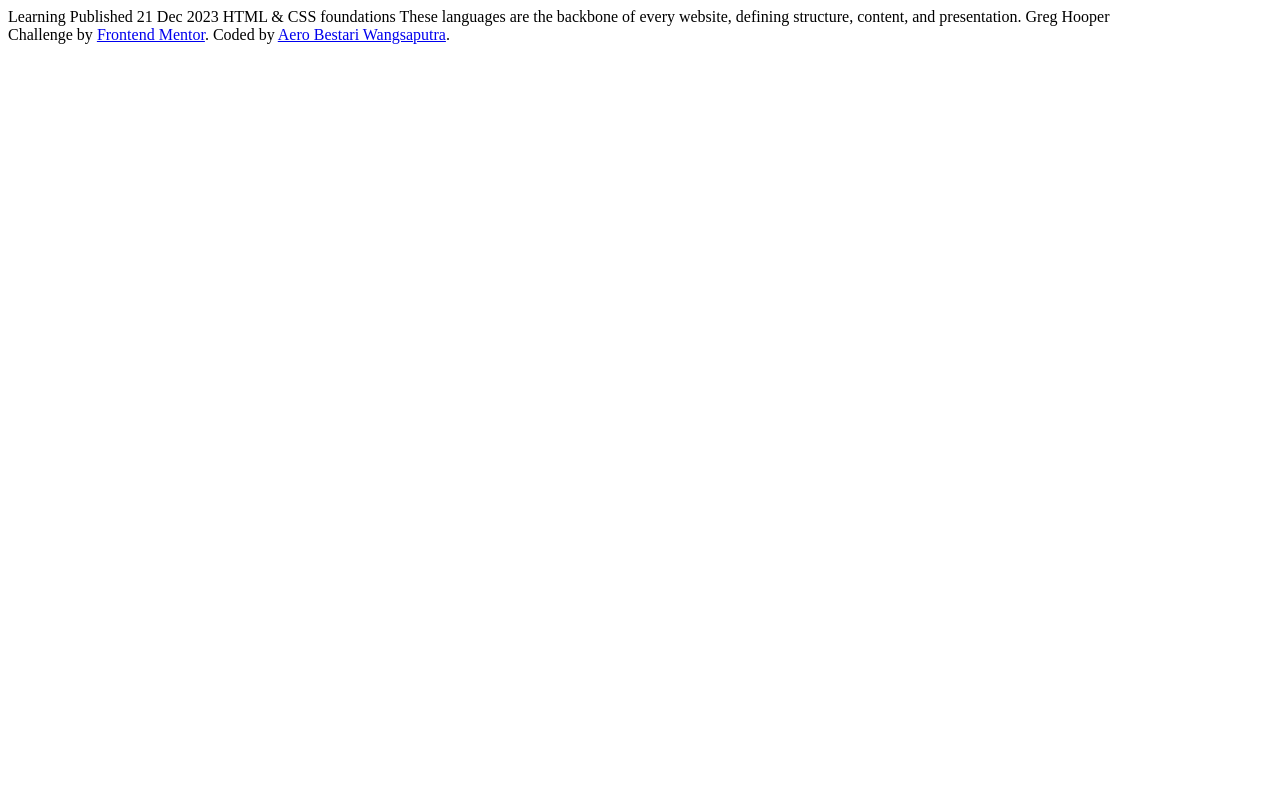
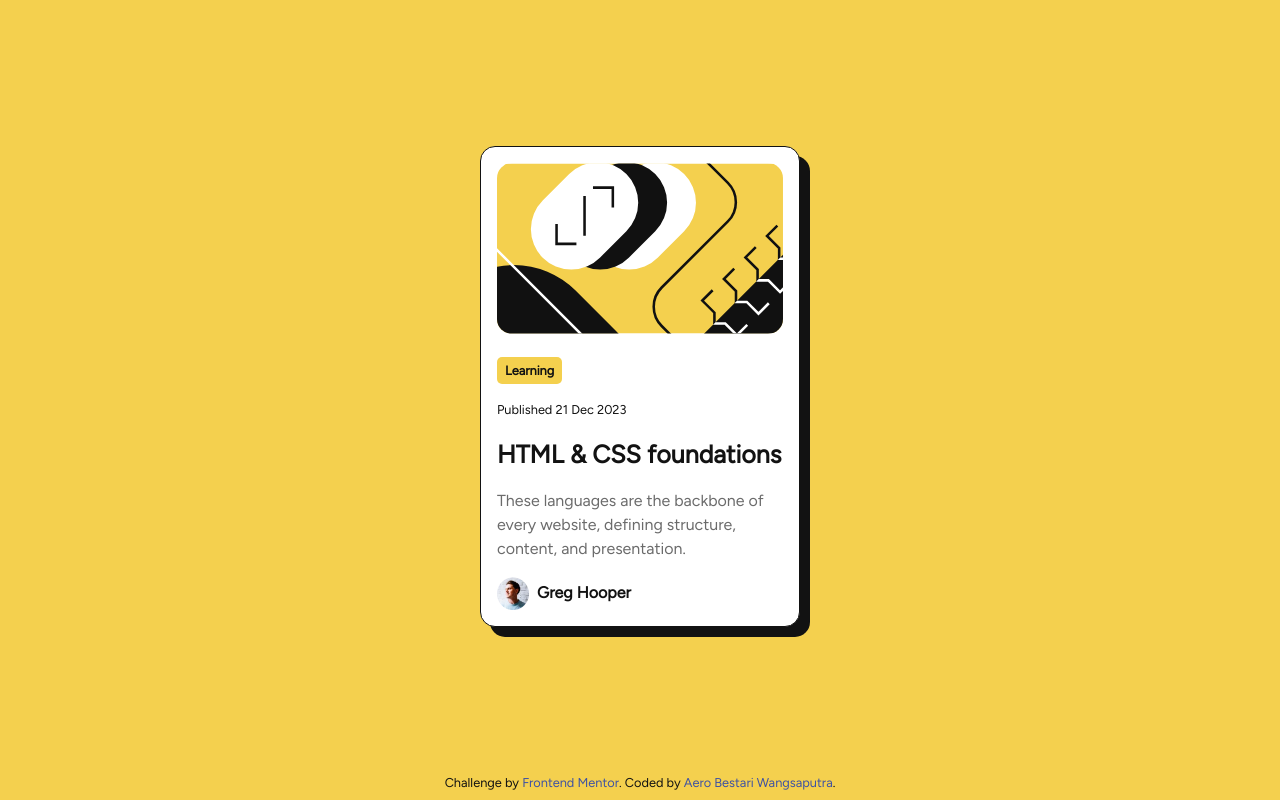
Before and after one commit to AeroBW/blog-preview-card, a plain HTML site: page index.html in a window 1280 px wide. Drawn offline with Linux system fonts and the light colour scheme.

Commit message:
Final commit

```diff
--- a/index.html
+++ b/index.html
@@ -4,23 +4,27 @@
   <meta charset="UTF-8">
   <meta name="viewport" content="width=device-width, initial-scale=1.0">
   <link rel="icon" type="image/png" sizes="32x32" href="./assets/images/favicon-32x32.png">
+  <link rel="stylesheet" href="https://fonts.googleapis.com/css2?family=Figtree">
+  <link rel="stylesheet" href="style.css">
   <title>Frontend Mentor | Blog preview card</title>
 </head>
 <body>
-
-  Learning
-
-  Published 21 Dec 2023
-
-  HTML & CSS foundations
-
-  These languages are the backbone of every website, defining structure, content, and presentation.
-
-  Greg Hooper
-
-  <div class="attribution">
-    Challenge by <a href="https://www.frontendmentor.io?ref=challenge" target="_blank">Frontend Mentor</a>.
-    Coded by <a href="#">Aero Bestari Wangsaputra</a>.
+  <div class="container">
+    <div class="card">
+      <img src="/assets/images/illustration-article.svg" alt="illustration-article" class="illustration">
+      <h3>Learning</h3>
+      <p>Published 21 Dec 2023</p>
+      <h1>HTML & CSS foundations</h1>
+      <p>These languages are the backbone of every website, defining structure, content, and presentation.</p>
+      <div class="profile">
+        <img src="assets/images/image-avatar.webp" alt="avatar" class="avatar">
+        <h2>Greg Hooper</h2>
+      </div>
+    </div>
+    <div class="attribution">
+      Challenge by <a href="https://www.frontendmentor.io?ref=challenge" target="_blank">Frontend Mentor</a>.
+      Coded by <a href="#">Aero Bestari Wangsaputra</a>.
+    </div>
   </div>
 </body>
 </html>
--- a/style.css
+++ b/style.css
@@ -1,9 +1,120 @@
+*, ::before, ::after{
+    box-sizing: border-box;
+    margin: 0;
+    padding: 0;
+    border: 0;
+    /* font-size: 16px; */
+    /* outline: 2px solid tomato; */
+}
 
+:root{
+    --yellow: hsl(47, 88%, 63%);
+    --white: hsl(0, 0%, 100%);
+    --gray500: hsl(0, 0%, 42%);
+    --gray950: hsl(0, 0%, 7%);
+    --bold: 800;
+    --step--3: clamp(0.3979rem, 0.3582rem + 0.1985vw, 0.512rem);
+    --step--2: clamp(0.4774rem, 0.4209rem + 0.2827vw, 0.64rem);
+    --step--1: clamp(0.5729rem, 0.4939rem + 0.3949vw, 0.8rem);
+    --step-0: clamp(0.6875rem, 0.5788rem + 0.5435vw, 1rem);
+    --step-1: clamp(0.825rem, 0.6772rem + 0.7391vw, 1.25rem);
+    --step-2: clamp(0.99rem, 0.7909rem + 0.9957vw, 1.5625rem);
+    --step-3: clamp(1.188rem, 0.9219rem + 1.3307vw, 1.9531rem);
+    --step-4: clamp(1.4256rem, 1.0723rem + 1.7666vw, 2.4414rem);
+    --step-5: clamp(1.7107rem, 1.2443rem + 2.3322vw, 3.0518rem);
+    --step-6: clamp(2.0529rem, 1.4401rem + 3.0641vw, 3.8147rem);
+}
+
+body{
+    font-family: Figtree, sans-serif;
+    color: var(--gray950);
+    background-color: var(--yellow);
+    height: 100svh;
+    line-height: 1.5;
+}
+
+.container::before{
+    content: "";
+}
+
+.container{
+    display: flex;
+    flex-direction: column;
+    align-items: center;
+    justify-content: space-between;
+    height: 100%;
+    margin: auto;
+    gap: 3rem;
+}
+
+.card{
+    width: clamp(17rem, 15.9565rem + 5.2174vw, 20rem);
+    padding: 1rem;
+    border-radius: 15px;
+    background-color: var(--white);
+    border: 1.5px solid var(--gray950);
+    box-shadow: clamp(0.3125rem, 0.2038rem + 0.5435vw, 0.625rem) clamp(0.3125rem, 0.2038rem + 0.5435vw, 0.625rem) var(--gray950);
+}
+
+.illustration{
+    width: 100%;
+    border-radius: 15px;
+}
+
+.card > * + *{
+    margin-top: 1rem;
+}
+
+h3{
+    background-color: var(--yellow);
+    width: max-content;
+    padding: .25rem .5rem;
+    border-radius: 5px;
+    font-size: var(--step--1);
+    font-weight: var(--bold);
+}
+
+h1{
+    font-size: var(--step-2);
+    font-weight: var(--bold);
+}
+
+p:nth-of-type(1){
+    font-size: var(--step--1);
+}
+
+p:nth-of-type(2){
+    color: var(--gray500);
+    font-size: var(--step-0);
+}
+
+.profile{
+    display: flex;
+    gap: .5rem;
+    align-items: center;
+}
+
+h2{
+    font-weight: var(--bold);
+    font-size: var(--step-0);
+}
+
+.avatar{
+    width: 2rem;
+}
 
 .attribution {
-    font-size: 11px; text-align: center;
+    font-size: var(--step--1);
+    text-align: center;
+    padding-bottom: .5rem;
 }
 
 .attribution a {
     color: hsl(228, 45%, 44%);
+    text-decoration: none;
+    font-size: inherit;
 }
+
+.attribution a:hover{
+    text-decoration: underline;
+}
```
